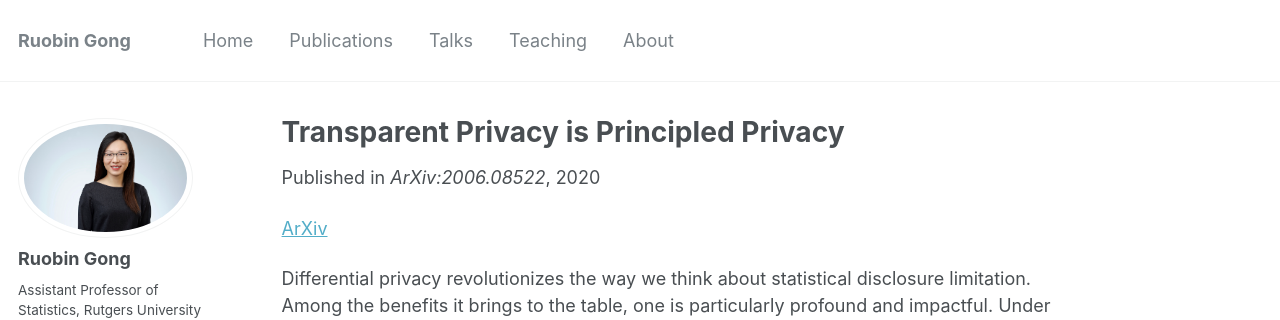
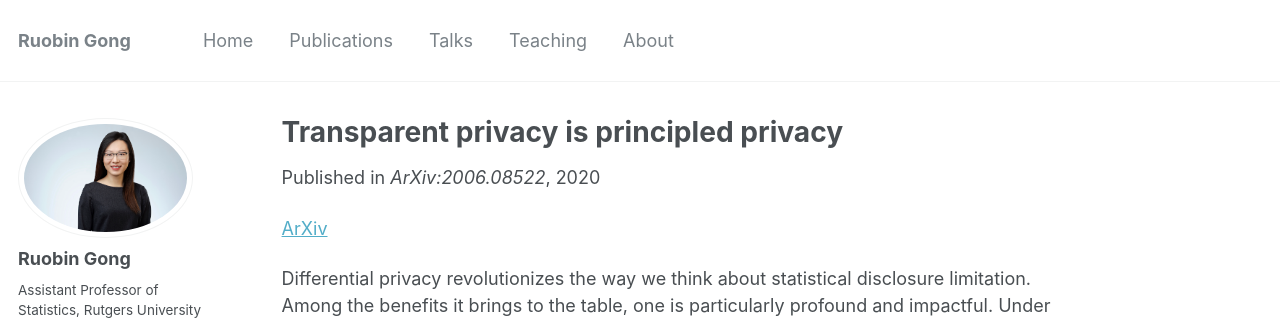
Before and after one commit to RuobinGong/RuobinGong.github.io, a Jekyll site: the page built from _publications_privacy/2020-06-15-transparent.md, in a window 1280 px wide and 1112 px high. Shown: the top 320 px of the window. Built offline with Jekyll 4.4.1, drawn with Linux system fonts in a browser that asks for light colours; some web fonts are replaced.

```diff
--- a/_publications_privacy/2020-06-15-transparent.md
+++ b/_publications_privacy/2020-06-15-transparent.md
@@ -1,5 +1,5 @@
 ---
-title: "Transparent Privacy is Principled Privacy"
+title: "Transparent privacy is principled privacy"
 collection: publications
 permalink: /publication/2020-06-15-transparent
 excerpt: ''
```
